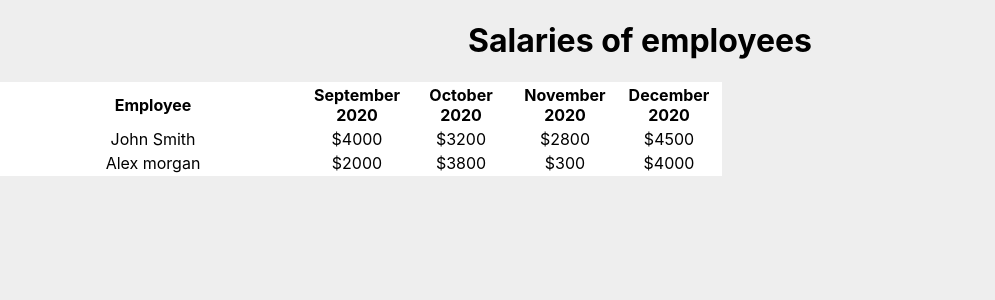
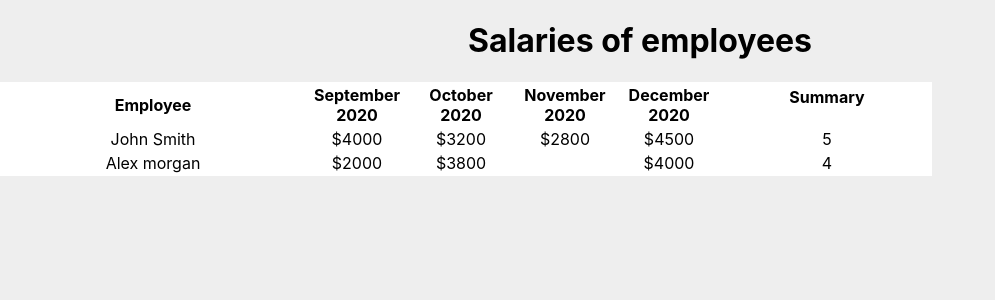
Before and after one commit to wasikjaroslawnet/dreryk-table, a React (Create React App) app: page / in a window 1280 px wide. Shown: the top 300 px of the page, without its empty margins (0-995 px from the left). Built offline with nearby package versions, Linux system fonts and the light colour scheme.

Commit message:
Fixed right column works

```diff
--- a/src/components/samples/data.json
+++ b/src/components/samples/data.json
@@ -10,7 +10,6 @@
     "employee": "Alex morgan",
     "september2020": "$2000",
     "october2020": "$3800",
-    "november2020": "$300",
     "december2020": "$4000"
   }
 ]
--- a/src/components/table/Table.tsx
+++ b/src/components/table/Table.tsx
@@ -5,14 +5,28 @@ import {TableHeaders} from './TableHeaders';
 import {TableDataRows} from './TableDataRows';
 import {TableColumnsConfiguration} from '../../types/TableColumnsConfiguration';
 import {TableData} from '../../types/TableData';
+import {TableHeader} from "./TableHeader";
+import {TableCell} from "./TableCell";
+import {TableSummaryHeader} from "./TableSummaryHeader";
 
 type TableProps<T extends TableColumnsConfiguration, U extends TableData<T>[]> = {
     readonly columnsConfig: T;
     readonly data: U;
 }
 
-const StyledTable = styled.table`
+type StyledTableProps = {
+    readonly display?: 'inline-block';
+}
+
+const StyledTable = styled.table<StyledTableProps>`
+  display: ${props => props.display || 'inline-table'};
   background-color: white;
+  overflow-x: auto;
+`;
+
+const StyledTableContainer = styled.div`
+  display: flex;
+  flex-direction: row;
 `;
 
 export function Table<T extends TableColumnsConfiguration, U extends TableData<T>[]>(props: TableProps<T, U>) {
@@ -22,7 +36,8 @@ export function Table<T extends TableColumnsConfiguration, U extends TableData<T
     );
 
     return (
-        <StyledTable>
+        <StyledTableContainer>
+            <StyledTable display={'inline-block'}>
                 <thead>
                 <TableRow>
                     <TableHeaders columnsConfig={props.columnsConfig} />
@@ -32,5 +47,22 @@ export function Table<T extends TableColumnsConfiguration, U extends TableData<T
                     <TableDataRows columns={columns} data={props.data} />
                 </tbody>
             </StyledTable>
+            <StyledTable>
+                        <TableSummaryHeader cellWidth={200}>
+                            Summary
+                        </TableSummaryHeader>
+                <tbody>
+                {props.data.map((row) => {
+                  return (
+                      <TableRow>
+                          <TableCell>
+                              {Object.values(row).filter(v => Boolean(v)).length}
+                          </TableCell>
+                      </TableRow>
+                  )
+                })}
+                </tbody>
+            </StyledTable>
+        </StyledTableContainer>
     )
 }
--- a/src/components/table/TableHeader.tsx
+++ b/src/components/table/TableHeader.tsx
@@ -5,7 +5,7 @@ type TableHeaderProps = React.PropsWithChildren<{
     /**
      * Event handler for user click event on table header.
      */
-    readonly onClick: (e: React.MouseEvent<HTMLTableHeaderCellElement>) => void;
+    readonly onClick?: (e: React.MouseEvent<HTMLTableHeaderCellElement>) => void;
     /**
      * The width of the column expressed in pixels.
      */
--- /dev/null
+++ b/src/components/table/TableSummaryHeader.tsx
@@ -0,0 +1,46 @@
+import React, {useRef} from 'react';
+import styled from 'styled-components'
+import {usePrimaryTableHeaderHeight} from "./hooks/usePrimaryTableHeaderHeight";
+import {TableRow} from "./TableRow";
+
+type TableSummaryHeaderProps = React.PropsWithChildren<{
+    /**
+     * The width of the column expressed in pixels.
+     */
+    readonly cellWidth: number;
+}>
+
+type StyledTableHeadProps = {
+    readonly cellHeight: number;
+}
+
+const StyledTableHead = styled.thead<StyledTableHeadProps>`
+  display: block;
+  height: ${props => `${props.cellHeight}px`};
+  max-height: ${props => `${props.cellHeight}px`};
+`
+
+const StyledTableSummaryHeader = styled.th<TableSummaryHeaderProps>`
+  min-width: ${props => `${props.cellWidth}px`};
+  max-width: ${props => `${props.cellWidth}px`};
+`;
+
+export function TableSummaryHeader(props: TableSummaryHeaderProps) {
+    const ref = useRef<HTMLTableHeaderCellElement>(null);
+    const cellHeight = usePrimaryTableHeaderHeight(ref);
+
+    if (props.cellWidth <= 0) {
+        throw new Error(`The column width must be a positive numerical value. (${props.cellWidth})`);
+    }
+
+    return (
+        <StyledTableHead cellHeight={cellHeight}>
+            <TableRow>
+                <StyledTableSummaryHeader cellWidth={props.cellWidth} ref={ref}>
+                    {props.children}
+                </StyledTableSummaryHeader>
+            </TableRow>
+        </StyledTableHead>
+
+    )
+}
--- /dev/null
+++ b/src/components/table/hooks/useFindPrimaryTable.ts
@@ -0,0 +1,21 @@
+import {MutableRefObject, useLayoutEffect, useState} from "react";
+
+export function useFindPrimaryTable(ref: MutableRefObject<HTMLTableHeaderCellElement | null>) {
+    const [primaryTable, setPrimaryTable] = useState<HTMLTableElement | null>(null);
+
+    useLayoutEffect(() => {
+        if(!ref.current) {
+            return;
+        }
+
+        let parentTable: HTMLElement = ref.current.parentElement!;
+        while(!(parentTable instanceof HTMLTableElement)) {
+            parentTable = parentTable.parentElement!;
+        }
+
+        setPrimaryTable(parentTable.previousSibling as HTMLTableElement);
+
+    }, [ref]);
+
+    return primaryTable;
+}
--- /dev/null
+++ b/src/components/table/hooks/usePrimaryTableHeaderHeight.ts
@@ -0,0 +1,21 @@
+import {MutableRefObject, useLayoutEffect, useState} from 'react';
+import {useFindPrimaryTable} from './useFindPrimaryTable';
+
+export function usePrimaryTableHeaderHeight(ref: MutableRefObject<HTMLTableHeaderCellElement | null>) {
+    const [height, setHeight] = useState<number>(0);
+    const primaryTable = useFindPrimaryTable(ref);
+
+    useLayoutEffect(() => {
+        console.log('hit0')
+        if (primaryTable) {
+            console.log('hit1');
+            const theadElement = primaryTable.getElementsByTagName('tr').item(0);
+            if (theadElement) {
+                console.log('hit2', theadElement.offsetHeight)
+                setHeight(theadElement.offsetHeight);
+            }
+        }
+    }, [primaryTable]);
+
+    return height;
+}
--- a/src/types/TableData.ts
+++ b/src/types/TableData.ts
@@ -7,5 +7,5 @@ export type TableData<T> = {
      * In order to force the data for each field to be required,
      * remove undefined from union type.
      */
-    readonly [key in keyof T]: string;
+    readonly [key in keyof T]?: string | undefined;
 }
```
Lines whose indentation alone changed are shown as unchanged.
